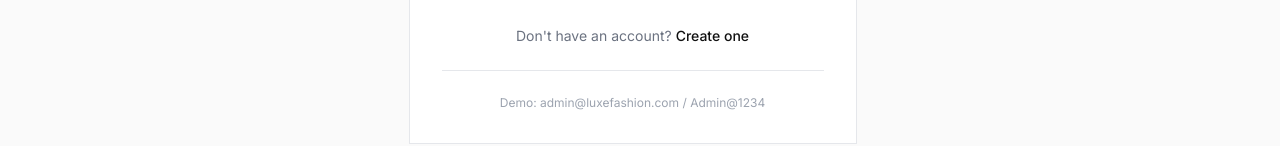
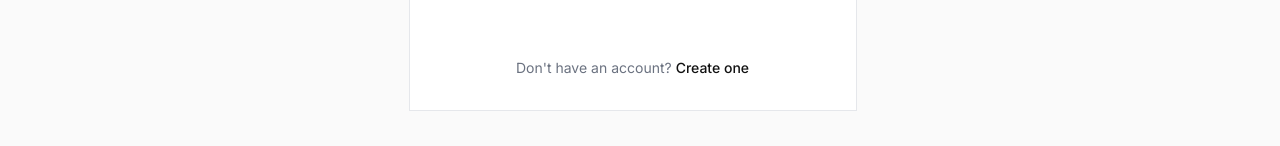
Before and after one commit to gauravsinghal87/cw-fashion-ecommerce-frontend, a React (Vite) app: page /login in a window 1280 px wide. Shown: the part 687-833 px from the top of the page. Built offline with nearby package versions, Linux system fonts and the light colour scheme; no server answers.

Commit message:
updated code

```diff
--- a/src/pages/auth/Login.jsx
+++ b/src/pages/auth/Login.jsx
@@ -110,9 +110,9 @@ const Login = () => {
             <p className="text-sm text-gray-500">Don't have an account? <Link to="/register" className="text-primary font-medium hover:underline">Create one</Link></p>
           </div>
 
-          <div className="mt-6 pt-6 border-t border-border">
+          {/* <div className="mt-6 pt-6 border-t border-border">
             <p className="text-xs text-gray-400 text-center">Demo: admin@luxefashion.com / Admin@1234</p>
-          </div>
+          </div> */}
         </div>
       </motion.div>
     </div>
```
